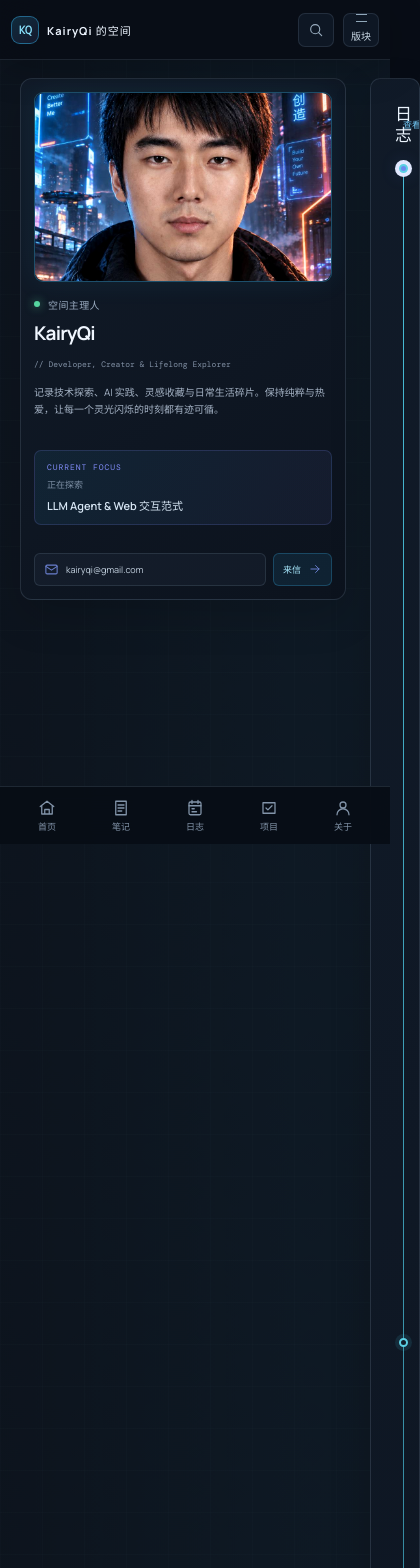
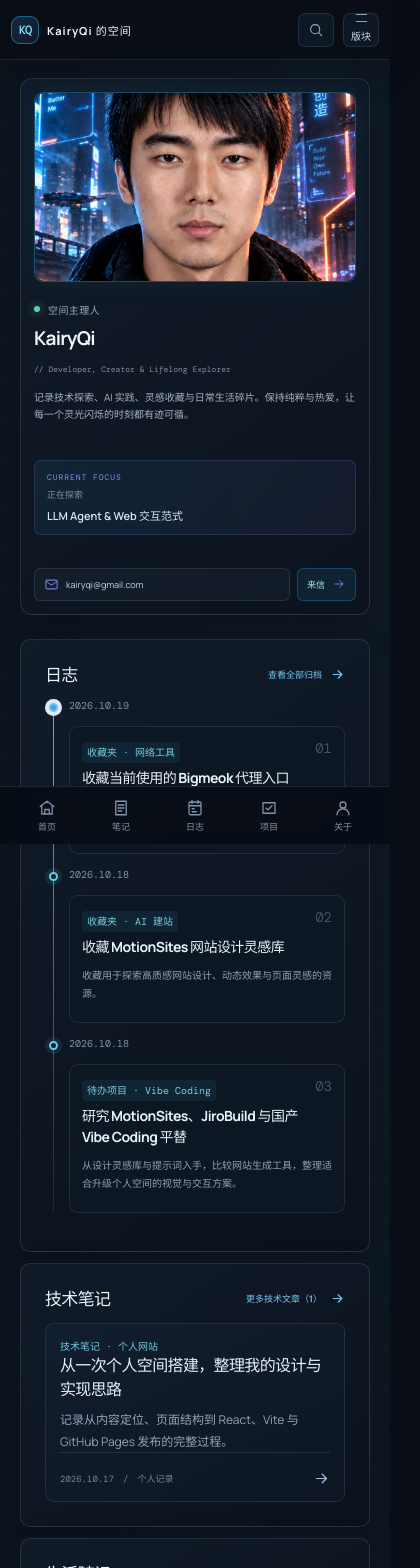
Before and after one commit to kairyqi/kairyqi-blog, a React (Vite) app: page / in a window 390 px wide. Shown: the top 1568 px of the page, 420 px wide, since content can reach past the window. Built offline with nearby package versions, Linux system fonts and the light colour scheme.

Commit message:
Keep mobile profile in single column flow

```diff
--- a/src/stitch-theme.css
+++ b/src/stitch-theme.css
@@ -464,3 +464,19 @@ html, body { background-color: var(--stitch-bg); }
   .profile-column .about-grid { grid-template-columns: minmax(0, 1fr); }
   .profile-column .contact-chips button small { display: none; }
 }
+
+/* Mobile: profile becomes the first full-width section in the same content flow. */
+@media (max-width: 980px) {
+  .body-layout.page-width { display: grid; grid-template-columns: minmax(0, 1fr); }
+  .profile-column { position: static; inset: auto; width: 100%; min-width: 0; }
+  .main-column { width: 100%; min-width: 0; }
+}
+@media (max-width: 720px) {
+  .body-layout.page-width { display: grid; grid-template-columns: minmax(0, 1fr); }
+  .profile-column .about-grid { display: grid; grid-template-columns: minmax(0, 1fr); gap: 13px; }
+  .profile-column .portrait-card { grid-column: 1; grid-row: auto; width: 100%; max-height: 190px; aspect-ratio: 1.55; }
+  .profile-column .about-copy { grid-column: 1; grid-row: auto; }
+  .current-focus, .profile-column .contact-chips { grid-column: 1; }
+  .main-column { display: grid; grid-template-columns: minmax(0, 1fr); }
+  .main-column > section { width: 100%; min-width: 0; }
+}
```
